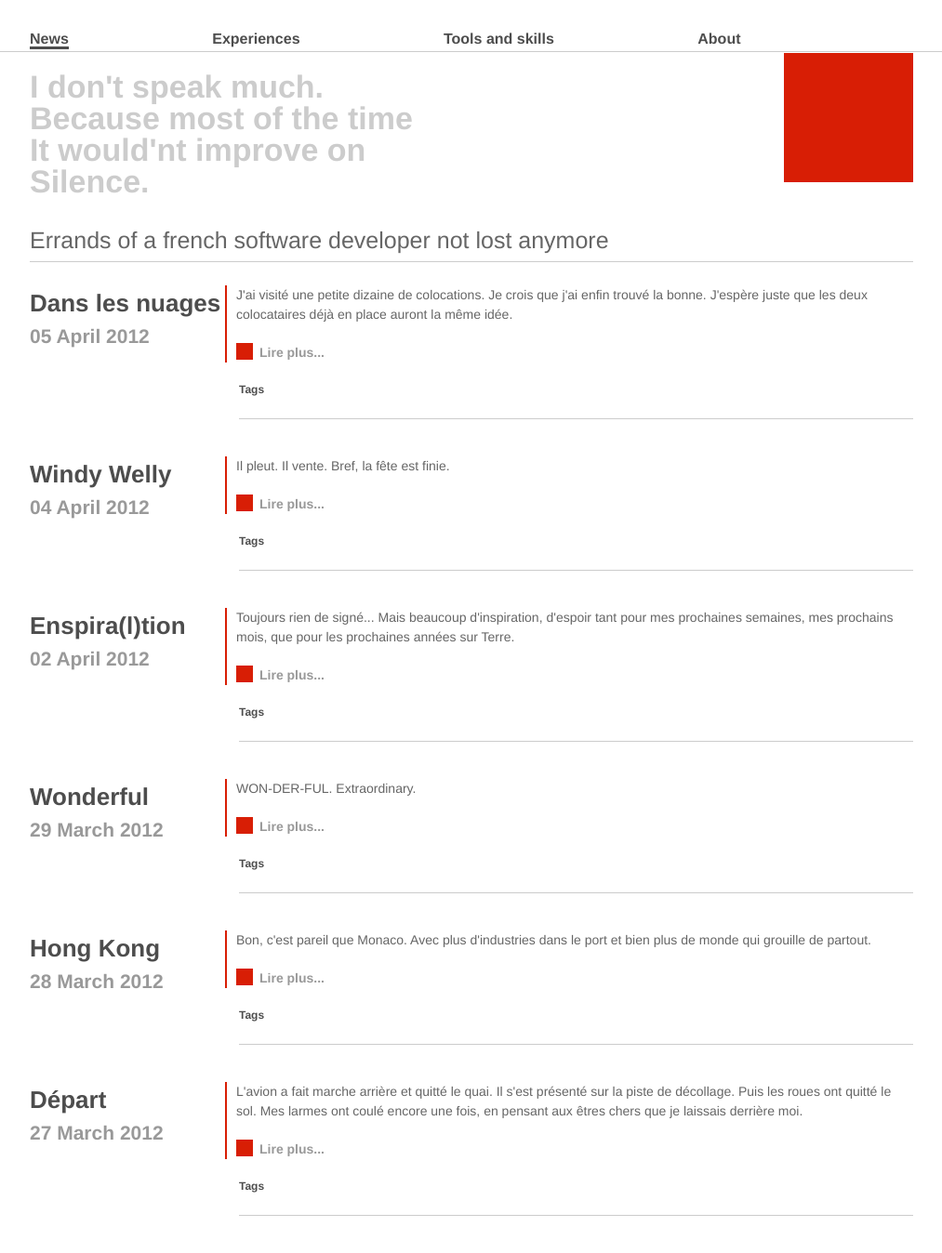
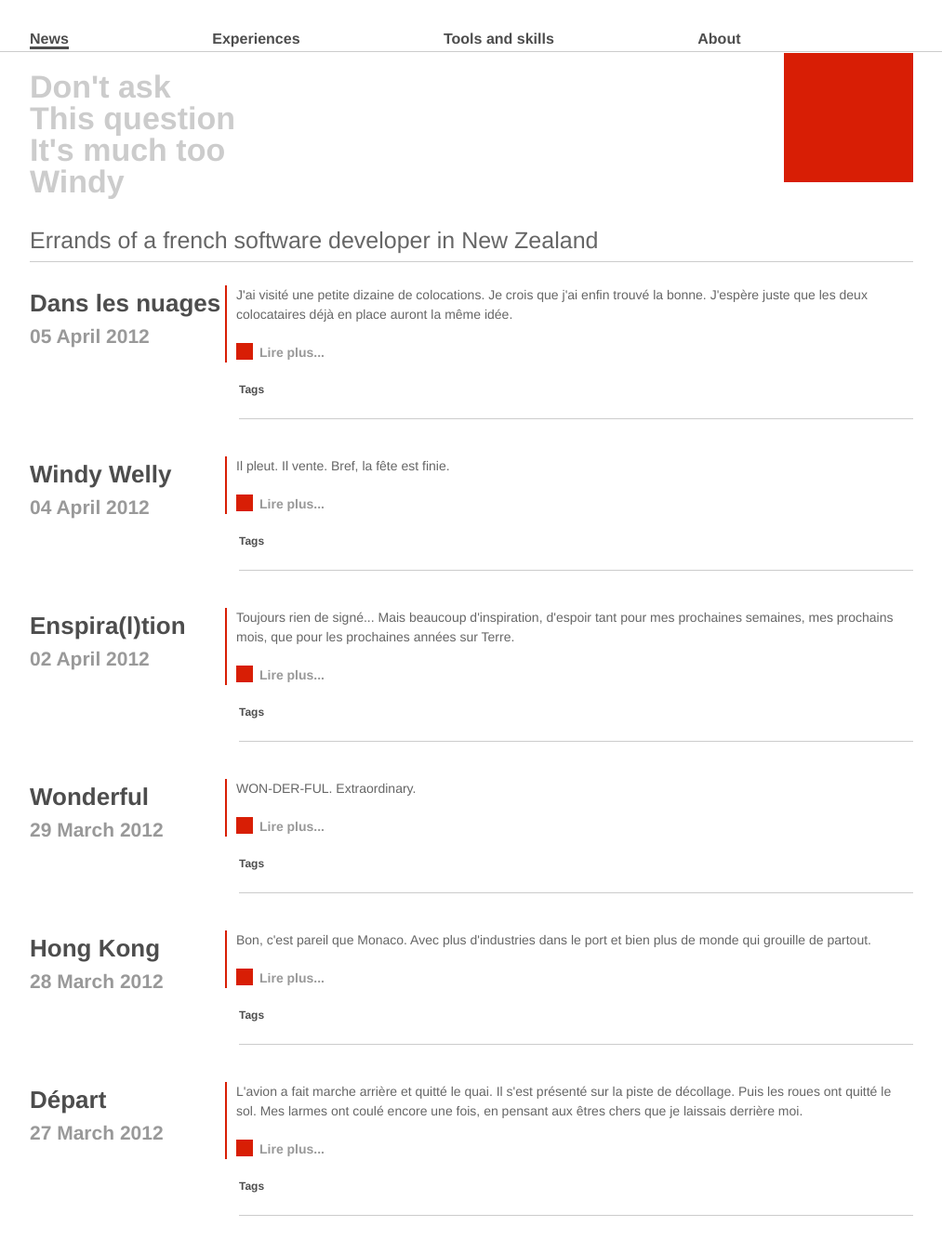
Before and after one commit to vaevictis/vaevictis.github.com, a Jekyll site: the page built from index.html, in a window 1280 px wide. Shown: the whole page at 93% size, without its empty margins (133-1146 px from the left). Built offline with Jekyll 4.4.1, drawn with Linux system fonts in a browser that asks for light colours.

Commit message:
Improve header texts

```diff
--- a/_layouts/navigation.html
+++ b/_layouts/navigation.html
@@ -14,10 +14,10 @@ layout: header
 <div id="content">
 	<h1>
 		<span>
-			I don't speak much.<br />
-			Because most of the time<br />
-			It would'nt improve on<br />
-			Silence.
+			Don't ask<br />
+			This question<br />
+			It's much too<br />
+			Windy
 		</span>
 	</h1>
 
--- a/_layouts/news.html
+++ b/_layouts/news.html
@@ -2,7 +2,7 @@
 layout: navigation
 title: Errands
 ---
-<h2>Errands of a french software developer not lost anymore</h2>
+<h2>Errands of a french software developer in New Zealand</h2>
 
 <div id="posts">
 	{{ content }}
```
